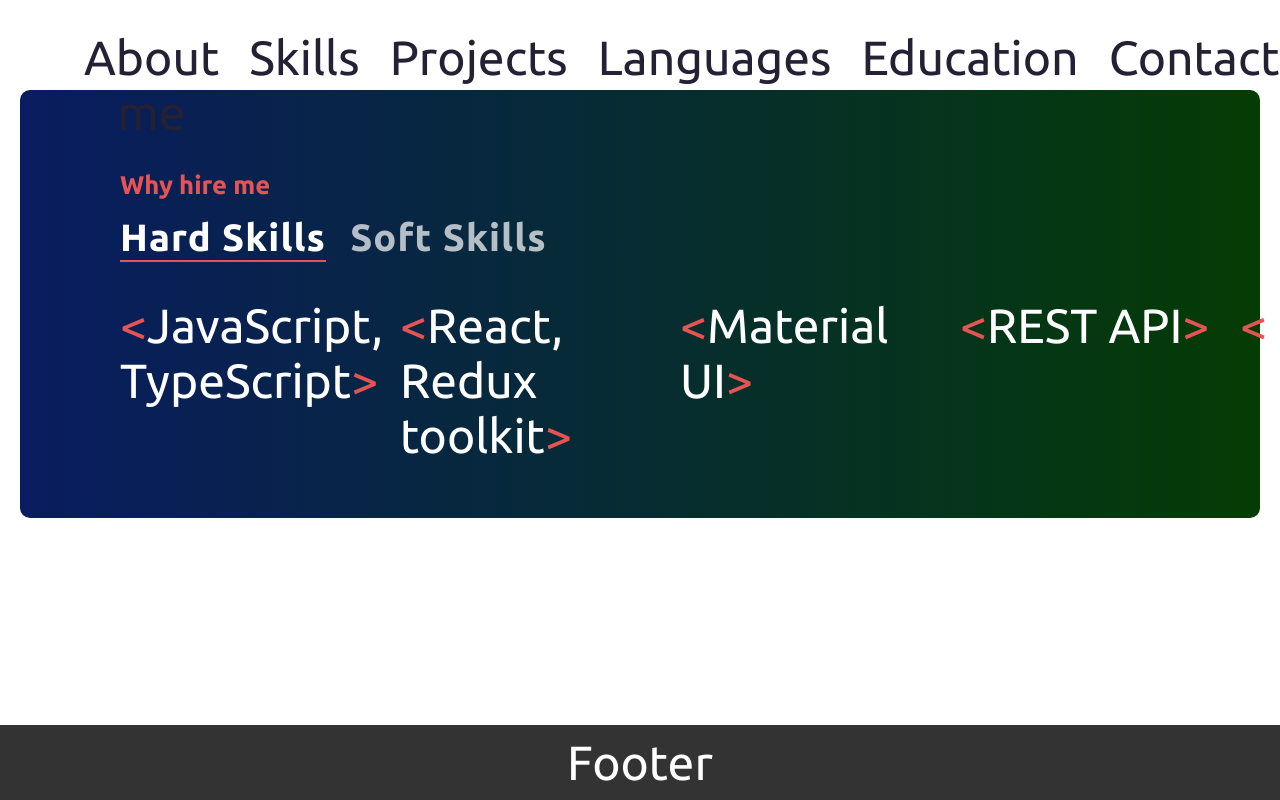
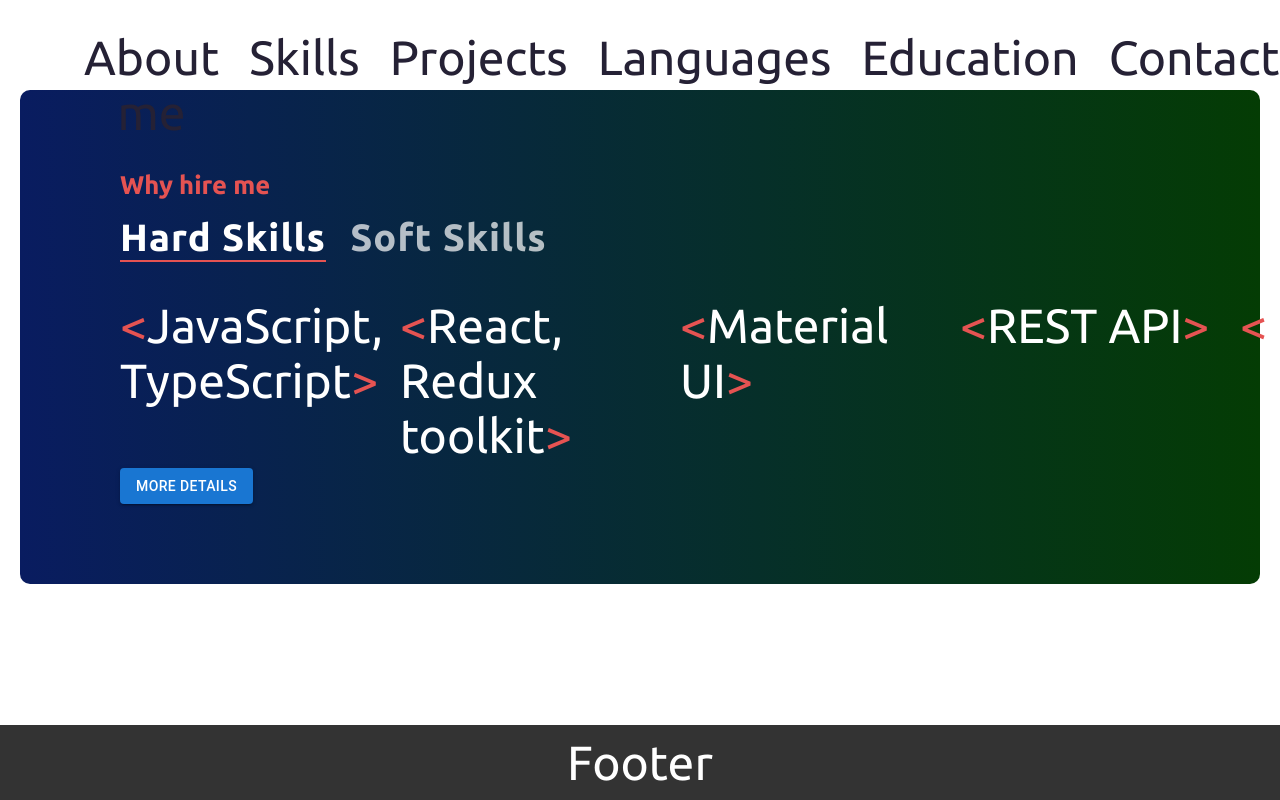
Before and after one commit to amberlynn364/cv, a React (Vite) app: page / in a window 1280 px wide. Shown: the top 800 px of the page. Built offline with nearby package versions, Linux system fonts and the light colour scheme.

Commit message:
feat: add button to More details

```diff
--- a/src/components/SkillsSection/SkillsSection.tsx
+++ b/src/components/SkillsSection/SkillsSection.tsx
@@ -1,5 +1,8 @@
+import { Button } from '@mui/material';
+import { Link } from 'react-router-dom';
 import SkillsTabs from '../SkillsTabs/SkillsTabs';
 import './SkillsSection.scss';
+import RouterPaths from '../../router/router-types';
 
 export default function SkillsSection() {
   return (
@@ -7,6 +10,14 @@ export default function SkillsSection() {
       <div className="skills-wrapper">
         <p className="subtitle">Why hire me</p>
         <SkillsTabs />
+        <Button
+          variant="contained"
+          component={Link}
+          to={RouterPaths.AboutMe}
+          sx={{ width: 'max-content', marginTop: '30px' }}
+        >
+          More Details
+        </Button>
       </div>
     </section>
   );
```
